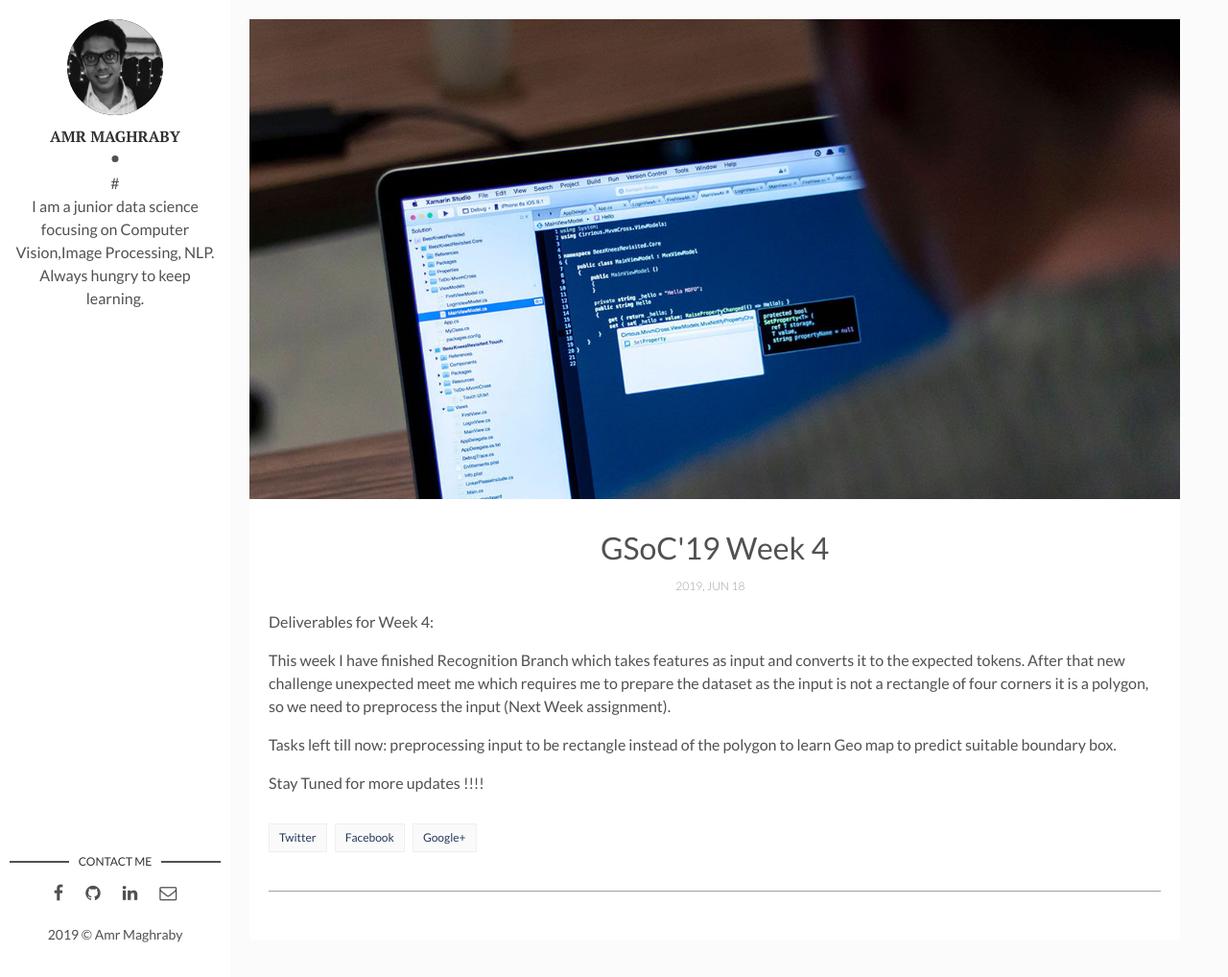
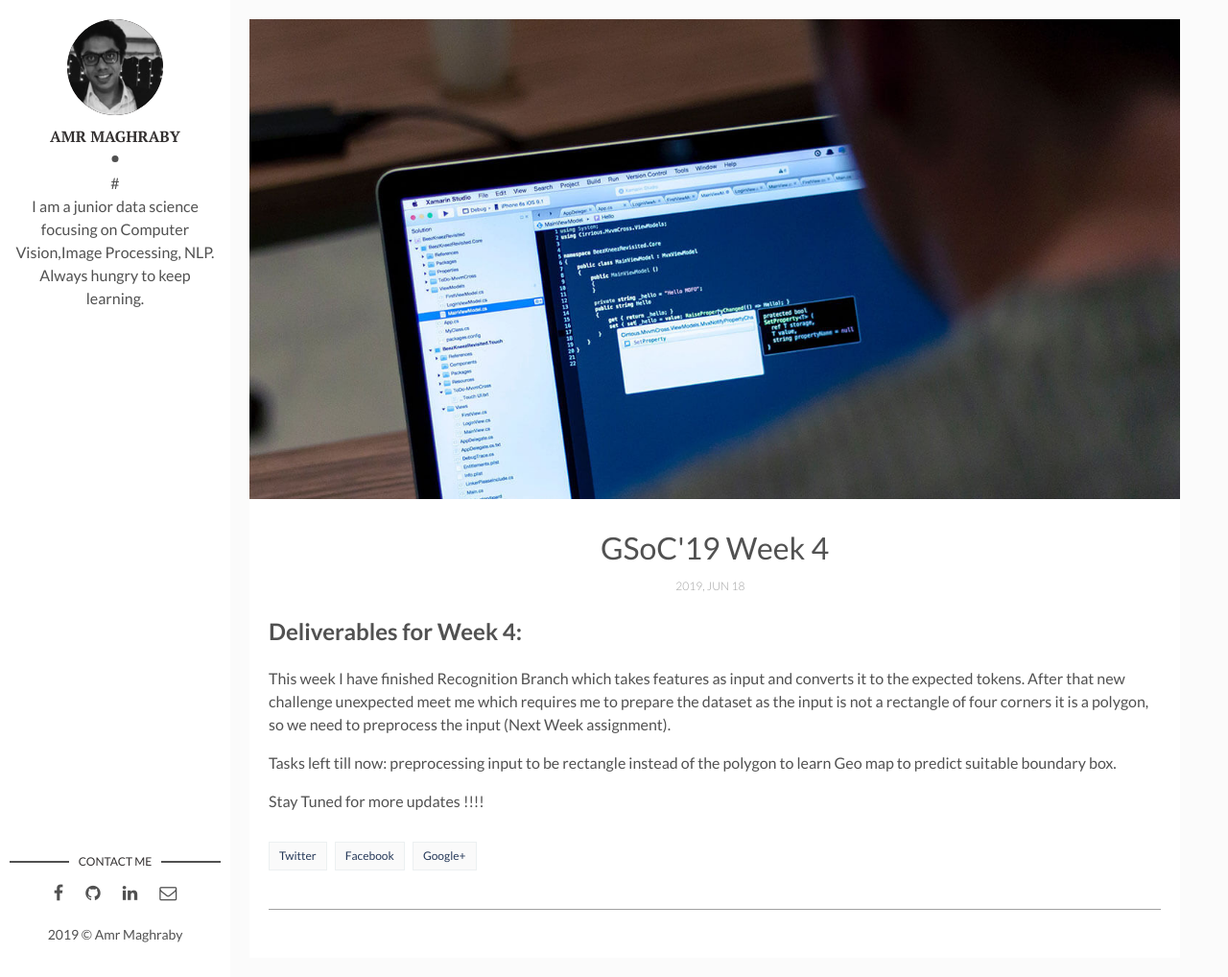
Before and after one commit to AmrMaghraby/amrmaghraby.github.io, a Jekyll site: the page built from _posts/2017-04-06-welcome-to-jekyll.markdown, in a window 1280 px wide and 1018 px high. Shown: the whole window at 96% size. Built offline with Jekyll 4.4.1, drawn with Linux system fonts in a browser that asks for light colours; comment, search, counter and statistics services are not loaded.

```diff
--- a/_posts/2017-04-06-welcome-to-jekyll.markdown
+++ b/_posts/2017-04-06-welcome-to-jekyll.markdown
@@ -6,7 +6,7 @@ description: #hhjhhh
 img: how-to-start.jpg
 ---
 
-Deliverables for Week 4:
+## Deliverables for Week 4:
 
 This week I have finished Recognition Branch which takes features as input and converts it to the expected tokens. After that new challenge unexpected meet me which requires me to prepare the dataset as the input is not a rectangle of four corners it is a polygon, so we need to preprocess the input (Next Week assignment).
 
```
